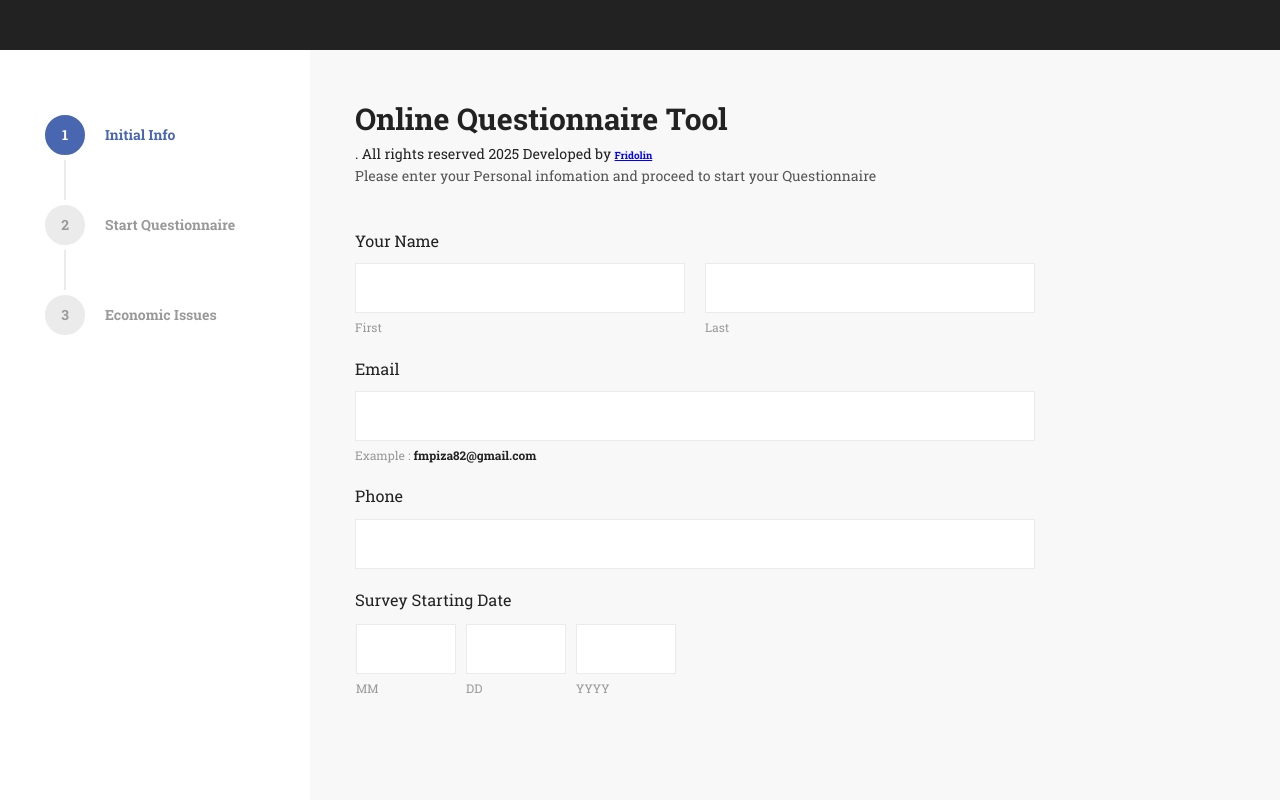
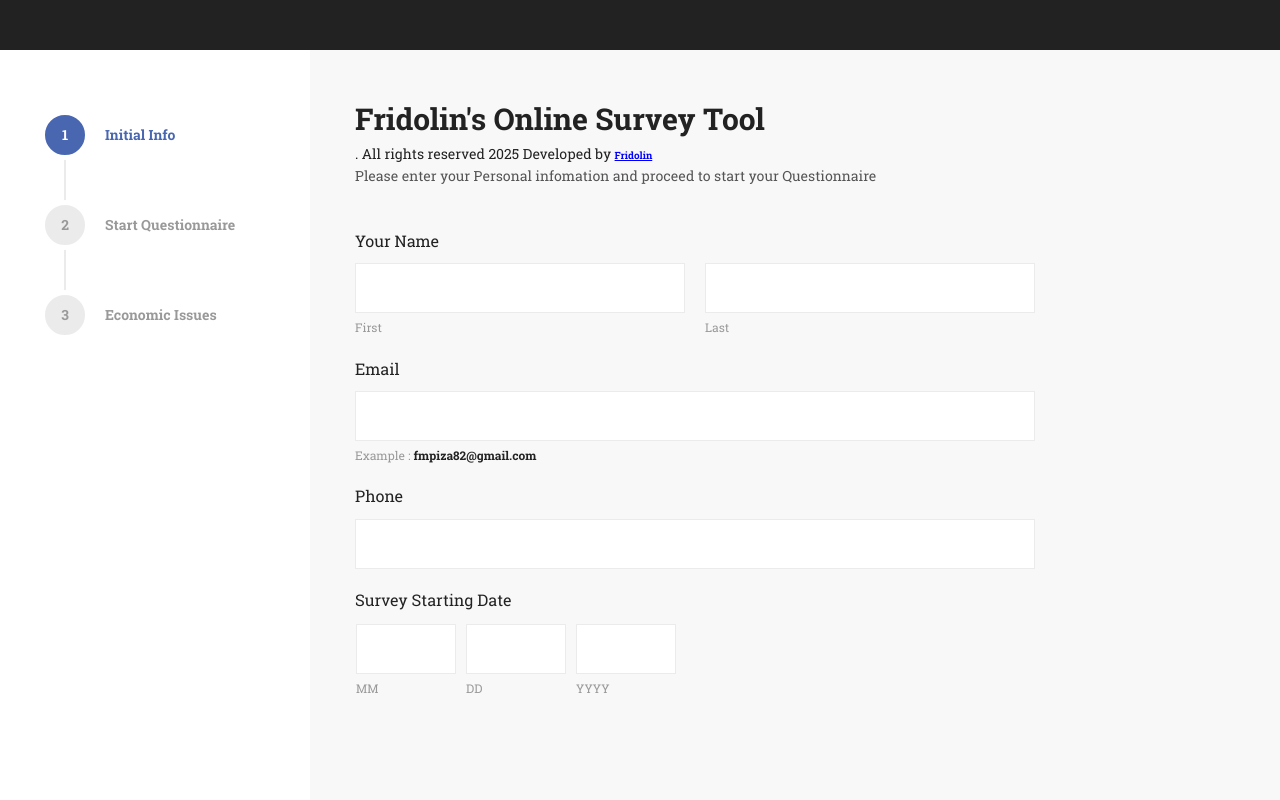
Before and after one commit to fmpiza/survey, a plain HTML site: page index.html in a window 1280 px wide. Shown: the top 800 px of the page. Drawn offline with nearby package versions, Linux system fonts and the light colour scheme.

Commit message:
Update index.html

```diff
--- a/index.html
+++ b/index.html
@@ -26,7 +26,7 @@
                     <h3>Initial Info</h3>
 
                     <fieldset>
-                        <h2>Online Questionnaire Tool</h2>. All rights reserved 2025 Developed by <a href="https://fmpiza.github.io/webfridolin"><font size=1 color="blue"><b>Fridolin</b></font></a>
+                        <h2>Fridolin's Online Survey Tool</h2>. All rights reserved 2025 Developed by <a href="https://fmpiza.github.io/webfridolin"><font size=1 color="blue"><b>Fridolin</b></font></a>
 
                         <p class="desc">Please enter your Personal infomation and proceed to start your Questionnaire</p>
                         <div class="fieldset-content">
```
